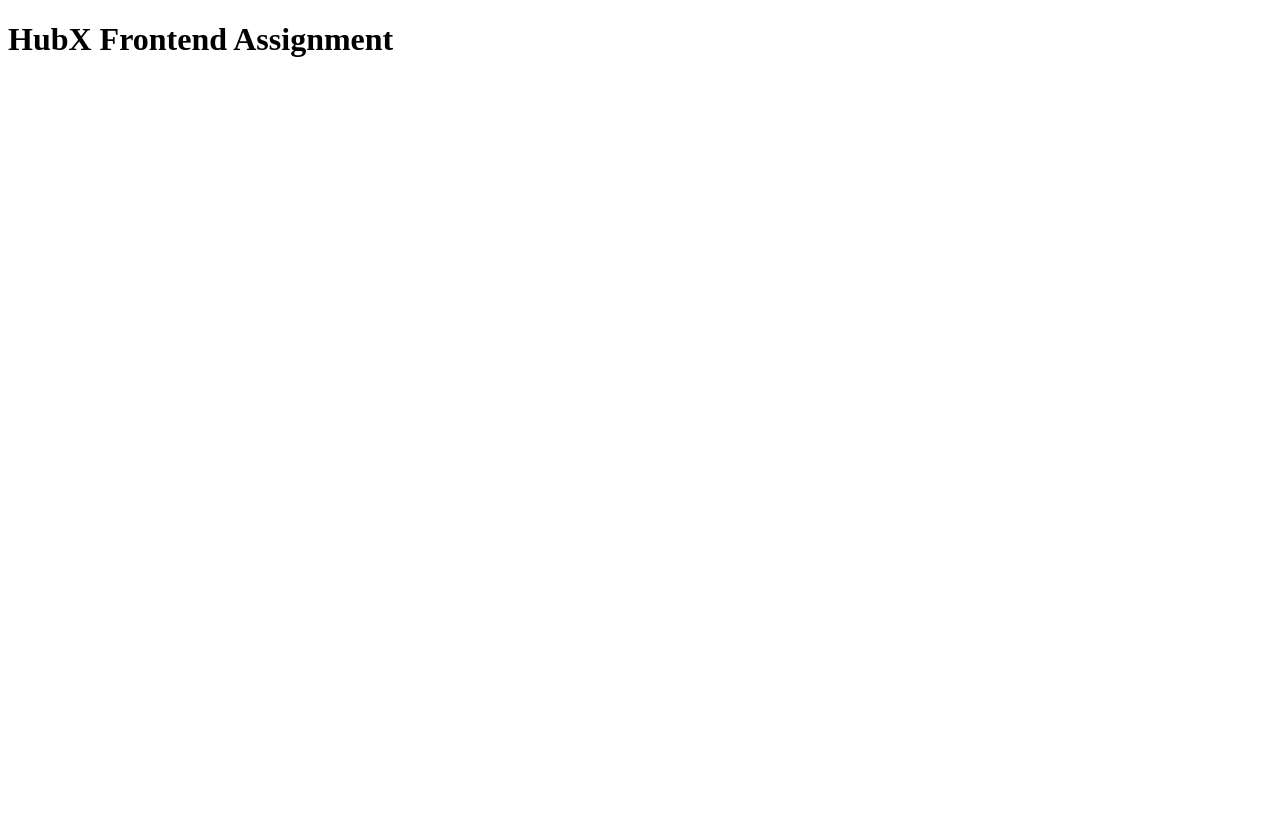
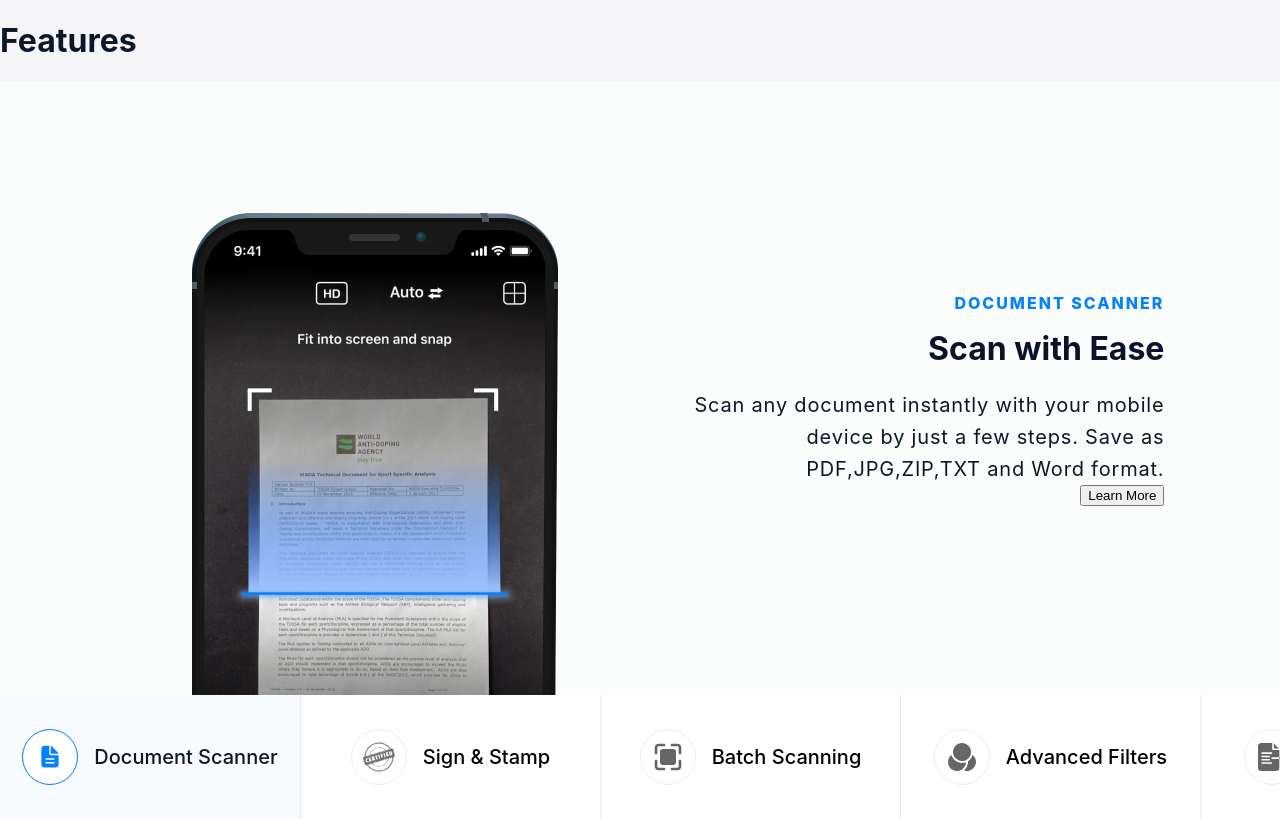
Before and after one commit to mhasanince/case, a React (Vite) app: page / in a window 1280 px wide. Built offline with nearby package versions, Linux system fonts and the light colour scheme.

Commit message:
feat: lay out the feature showcase for mobile, tablet and desktop

```diff
--- a/src/App.module.css
+++ b/src/App.module.css
@@ -1,3 +1,23 @@
-.main {
-  display: block;
+.visually-hidden {
+  position: absolute;
+
+  overflow: hidden;
+
+  width: 1px;
+  height: 1px;
+  margin: -1px;
+  padding: 0;
+
+  white-space: nowrap;
+
+  clip-path: inset(50%);
+  border: 0;
 }
+
+@media (width >= 1200px) {
+  .main {
+    display: grid;
+    align-content: center;
+    min-height: 100vh;
+  }
+}
--- a/src/App.tsx
+++ b/src/App.tsx
@@ -1,13 +1,12 @@
+import { FeatureShowcase } from './components/FeatureShowcase';
+import { features } from './features';
 import styles from './App.module.css';
 
 export function App() {
   return (
-    <>
-      <header>
-        <h1>HubX Frontend Assignment</h1>
-      </header>
-
-      <main className={styles.main}></main>
-    </>
+    <main className={styles.main}>
+      <h1 className={styles.visuallyHidden}>Features</h1>
+      <FeatureShowcase features={features} />
+    </main>
   );
 }
--- /dev/null
+++ b/src/components/FeatureShowcase.module.css
@@ -0,0 +1,10 @@
+.showcase {
+  overflow: hidden;
+  background-color: #fff;
+}
+
+@media (width >= 1200px) {
+  .showcase {
+    background-color: #fbfcfc;
+  }
+}
--- /dev/null
+++ b/src/components/FeatureShowcase.tsx
@@ -0,0 +1,36 @@
+import { useId, useState } from 'react';
+
+import type { Feature } from '../features';
+import { FeatureSlide } from './FeatureSlide';
+import { FeatureTabs, getTabId } from './FeatureTabs';
+import styles from './FeatureShowcase.module.css';
+
+export function FeatureShowcase({
+  features,
+}: {
+  features: ReadonlyArray<Feature>;
+}) {
+  const [selectedIndex, setSelectedIndex] = useState(0);
+  const idPrefix = useId();
+  const panelId = `${idPrefix}panel`;
+  const selectedFeature = features[selectedIndex];
+
+  return (
+    <section className={styles.showcase}>
+      <div
+        role="tabpanel"
+        id={panelId}
+        aria-labelledby={getTabId(idPrefix, selectedFeature)}
+      >
+        <FeatureSlide feature={selectedFeature} />
+      </div>
+      <FeatureTabs
+        features={features}
+        selectedIndex={selectedIndex}
+        idPrefix={idPrefix}
+        panelId={panelId}
+        onSelect={setSelectedIndex}
+      />
+    </section>
+  );
+}
--- /dev/null
+++ b/src/components/FeatureSlide.module.css
@@ -0,0 +1,142 @@
+.slide {
+  display: flex;
+  flex-direction: column;
+  align-items: center;
+
+  min-height: 624px;
+  padding-top: 56px;
+}
+
+.text {
+  display: flex;
+  flex-direction: column;
+  align-items: center;
+
+  max-width: 375px;
+  margin-bottom: 20px;
+  padding: 0 24px;
+
+  text-align: center;
+}
+
+.eyebrow {
+  margin: 0;
+
+  font-size: 16px;
+  font-weight: 800;
+  line-height: 19px;
+  color: #0381ff;
+  text-transform: uppercase;
+  letter-spacing: 2px;
+}
+
+.title {
+  margin: 16px 0 0;
+
+  font-size: 32px;
+  font-weight: 700;
+  line-height: 40px;
+  color: #0b122a;
+}
+
+.description {
+  margin: 13px 0 0;
+  font-size: 14px;
+  line-height: 28px;
+}
+
+.learn-more {
+  cursor: pointer;
+
+  height: 40px;
+  margin-top: 20px;
+  padding: 0 14.8px;
+
+  font: inherit;
+  font-size: 14.8px;
+  color: #0b122a;
+
+  background-color: transparent;
+  border: 0.5px solid rgb(0 0 0 / 16%);
+}
+
+.stage {
+  position: relative;
+
+  overflow: hidden;
+  flex-shrink: 0;
+
+  aspect-ratio: 610 / 483;
+  width: min(399px, 100% + 24px);
+  margin-top: auto;
+}
+
+.phone,
+.decoration {
+  position: absolute;
+  top: calc(var(--y) / 483 * 100%);
+  left: calc(var(--x) / 610 * 100%);
+
+  width: calc(var(--width) / 610 * 100%);
+  height: auto;
+}
+
+.decorations {
+  position: absolute;
+  inset: 0;
+}
+
+@media (width >= 768px) {
+  .text {
+    max-width: 604px;
+  }
+
+  .description {
+    margin-top: 20px;
+    font-size: 20px;
+    line-height: 32px;
+    letter-spacing: 0.8px;
+  }
+
+  .learn-more {
+    height: auto;
+    margin-top: 32px;
+    padding: 15px 20px;
+
+    font-size: 20px;
+    line-height: 24px;
+  }
+
+  .stage {
+    width: 610px;
+  }
+}
+
+@media (width >= 1200px) {
+  .slide {
+    flex-direction: row-reverse;
+    gap: 24px;
+    align-items: stretch;
+    justify-content: space-between;
+
+    max-width: 1440px;
+    height: 613px;
+    min-height: 0;
+    margin: 0 auto;
+    padding: 0 min(130px, 9.03vw) 0 min(68px, 4.72vw);
+  }
+
+  .text {
+    align-items: flex-end;
+
+    max-width: 556px;
+    margin-bottom: 0;
+    padding: 212px 0 0;
+
+    text-align: right;
+  }
+
+  .stage {
+    align-self: flex-end;
+  }
+}
--- /dev/null
+++ b/src/components/FeatureSlide.tsx
@@ -0,0 +1,52 @@
+import type { CSSProperties } from 'react';
+
+import type { Feature, StageImage } from '../features';
+import styles from './FeatureSlide.module.css';
+
+type StagePosition = CSSProperties & Record<'--x' | '--y' | '--width', number>;
+
+function getStagePosition(image: StageImage): StagePosition {
+  return { '--x': image.x, '--y': image.y, '--width': image.width };
+}
+
+export function FeatureSlide({ feature }: { feature: Feature }) {
+  return (
+    <div className={styles.slide}>
+      <div className={styles.text}>
+        <p className={styles.eyebrow}>{feature.name}</p>
+        <h2 className={styles.title}>{feature.title}</h2>
+        <p className={styles.description}>{feature.description}</p>
+        <button type="button" className={styles.learnMore}>
+          Learn More
+        </button>
+      </div>
+      <div
+        className={styles.stage}
+        role="img"
+        aria-label={feature.illustrationLabel}
+      >
+        <img
+          className={styles.phone}
+          src={feature.phone.src}
+          alt=""
+          width={feature.phone.width}
+          height={feature.phone.height}
+          style={getStagePosition(feature.phone)}
+        />
+        <div className={styles.decorations}>
+          {feature.decorations.map((decoration) => (
+            <img
+              key={decoration.src}
+              className={styles.decoration}
+              src={decoration.src}
+              alt=""
+              width={decoration.width}
+              height={decoration.height}
+              style={getStagePosition(decoration)}
+            />
+          ))}
+        </div>
+      </div>
+    </div>
+  );
+}
--- /dev/null
+++ b/src/components/FeatureTabs.module.css
@@ -0,0 +1,118 @@
+.tablist {
+  scrollbar-width: none;
+
+  overflow-x: auto;
+  display: flex;
+
+  background-color: #fff;
+  box-shadow: inset 0 -1px rgb(0 0 0 / 8%);
+}
+
+.tablist::-webkit-scrollbar {
+  display: none;
+}
+
+.tab {
+  cursor: pointer;
+
+  display: flex;
+  flex: 0 0 300px;
+  gap: 16px;
+  align-items: center;
+  justify-content: center;
+
+  height: 124px;
+  padding: 0;
+
+  font: inherit;
+  font-size: 20px;
+  font-weight: 500;
+  line-height: 28px;
+  color: #000;
+  white-space: nowrap;
+
+  background-color: transparent;
+  border: 0;
+}
+
+.tab + .tab {
+  border-left: 1px solid rgb(0 0 0 / 8%);
+}
+
+.tab[aria-selected='true'] {
+  color: #0b172a;
+  background-color: rgb(3 129 255 / 3%);
+}
+
+.tab:focus-visible {
+  outline: 2px solid #0381ff;
+  outline-offset: -2px;
+}
+
+.badge {
+  position: relative;
+
+  display: grid;
+  flex-shrink: 0;
+  place-items: center;
+
+  width: 56px;
+  height: 56px;
+
+  border: 1px solid rgb(0 0 0 / 8%);
+  border-radius: 50%;
+}
+
+.tab[aria-selected='true'] .badge {
+  background-color: #fff;
+}
+
+.icon {
+  width: 32px;
+  height: 32px;
+
+  background-color: #666;
+
+  mask-position: center;
+  mask-repeat: no-repeat;
+  mask-size: contain;
+}
+
+.tab[aria-selected='true'] .icon {
+  background-color: #0381ff;
+}
+
+.ring {
+  position: absolute;
+  inset: -1px;
+  transform: scaleX(-1) rotate(-90deg);
+
+  fill: none;
+  stroke: #0381ff;
+  stroke-dasharray: 173;
+  stroke-dashoffset: 173;
+}
+
+.tab[aria-selected='true'] .ring {
+  stroke-dashoffset: 0;
+}
+
+@media (hover: hover) {
+  .tab:hover {
+    box-shadow: inset 0 0 0 1px #0381ff;
+  }
+}
+
+@media (width >= 1200px) {
+  .tablist {
+    box-shadow: none;
+  }
+}
+
+@media (width >= 1440px) {
+  .tablist {
+    display: grid;
+    grid-template-columns: repeat(4, 300px) 240px;
+    justify-content: center;
+  }
+}
--- /dev/null
+++ b/src/components/FeatureTabs.tsx
@@ -0,0 +1,58 @@
+import type { Feature } from '../features';
+import styles from './FeatureTabs.module.css';
+
+type FeatureTabsProps = {
+  features: ReadonlyArray<Feature>;
+  selectedIndex: number;
+  idPrefix: string;
+  panelId: string;
+  onSelect: (index: number) => void;
+};
+
+export function getTabId(idPrefix: string, feature: Feature) {
+  return `${idPrefix}${feature.id}-tab`;
+}
+
+export function FeatureTabs({
+  features,
+  selectedIndex,
+  idPrefix,
+  panelId,
+  onSelect,
+}: FeatureTabsProps) {
+  return (
+    <div className={styles.tablist} role="tablist" aria-label="Features">
+      {features.map((feature, index) => {
+        const isSelected = index === selectedIndex;
+
+        return (
+          <button
+            key={feature.id}
+            type="button"
+            role="tab"
+            id={getTabId(idPrefix, feature)}
+            className={styles.tab}
+            aria-selected={isSelected}
+            aria-controls={panelId}
+            tabIndex={isSelected ? 0 : -1}
+            onClick={() => onSelect(index)}
+          >
+            <span className={styles.badge} aria-hidden="true">
+              <span
+                className={styles.icon}
+                style={{
+                  maskImage: `url("${feature.icon}")`,
+                  WebkitMaskImage: `url("${feature.icon}")`,
+                }}
+              />
+              <svg className={styles.ring} viewBox="0 0 56 56">
+                <circle cx="28" cy="28" r="27.5" />
+              </svg>
+            </span>
+            {feature.name}
+          </button>
+        );
+      })}
+    </div>
+  );
+}
--- a/src/styles.css
+++ b/src/styles.css
@@ -1,3 +1,30 @@
+*,
+*::before,
+*::after {
+  box-sizing: border-box;
+}
+
+:root {
+  font-family:
+    'SF Pro Display',
+    -apple-system,
+    BlinkMacSystemFont,
+    'Segoe UI',
+    Roboto,
+    'Helvetica Neue',
+    Arial,
+    sans-serif;
+  color: #0b172a;
+  text-size-adjust: 100%;
+  background-color: #fff;
+}
+
 body {
-  display: block;
+  margin: 0;
 }
+
+@media (width >= 1200px) {
+  :root {
+    background-color: #f5f5f7;
+  }
+}
```
